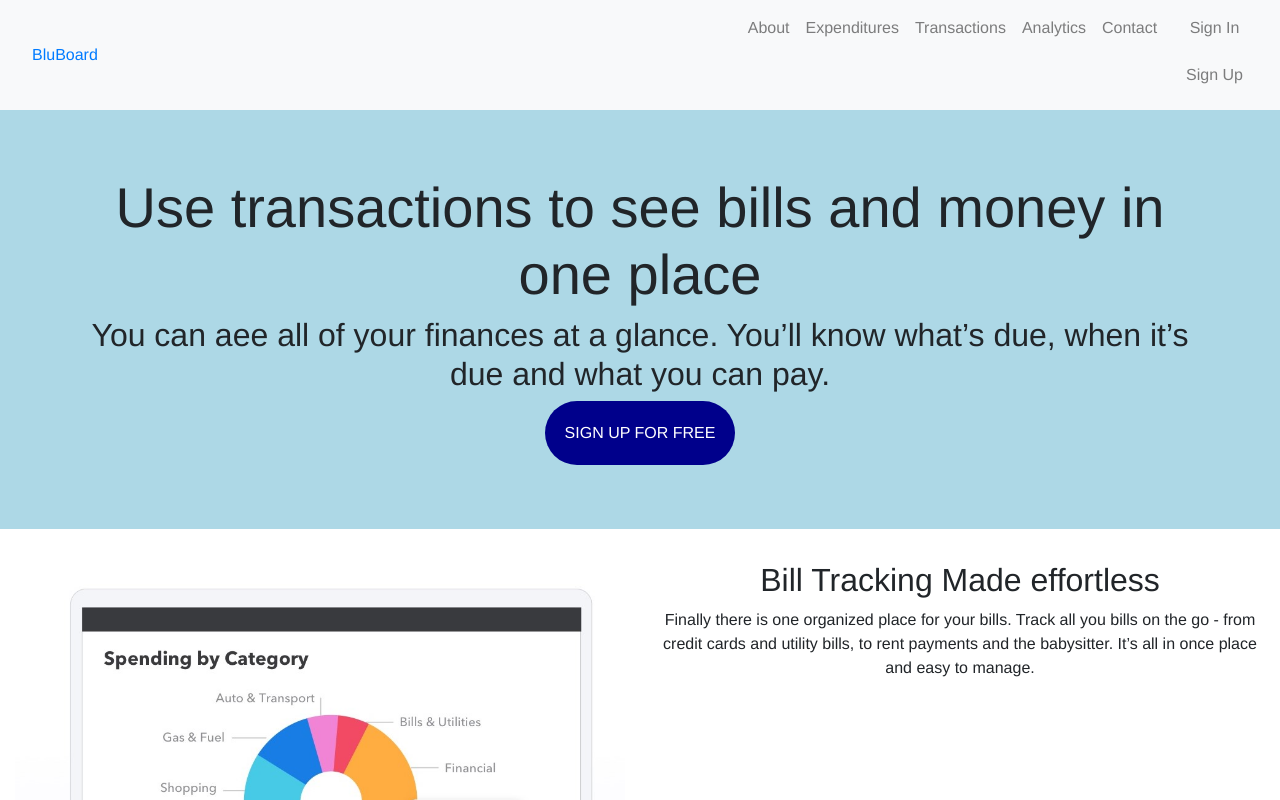
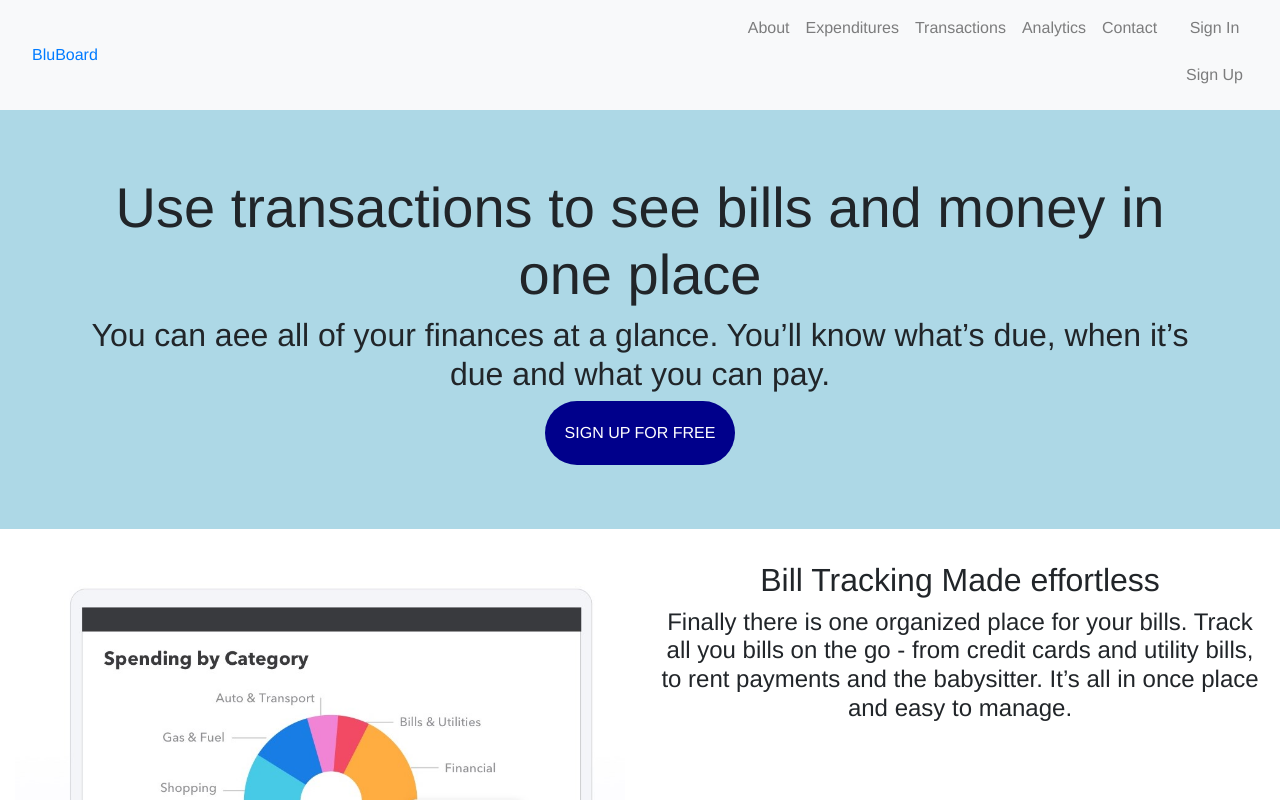
Before and after one commit to mumble7/WEB4350, a Vue app: page /Transactions in a window 1280 px wide. Shown: the top 800 px of the page. Built offline with nearby package versions, Linux system fonts and the light colour scheme; the HTML template or start-up script is replaced by a standard one.

Commit message:
Add files via upload
fixing some styling errors

```diff
--- a/src/views/Transactions.vue
+++ b/src/views/Transactions.vue
@@ -22,14 +22,16 @@
         <div class="col">
           <img class="heroImg" src="../assets/simple.jpg" alt />
         </div>
+        <br>
+        <br>
         <div class="col">
           <h2>Bill Tracking Made effortless</h2>
-          <p>
+          <h4>
             Finally there is one organized place for your bills. Track all you
             bills on the go - from credit cards and utility bills, to rent
             payments and the babysitter. It’s all in once place and easy to
             manage.
-          </p>
+          </h4>
         </div>
       </div>
     </div>
```
